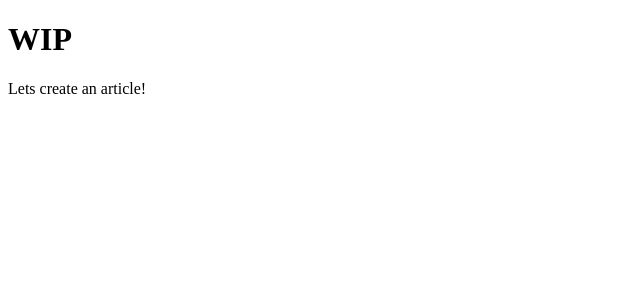
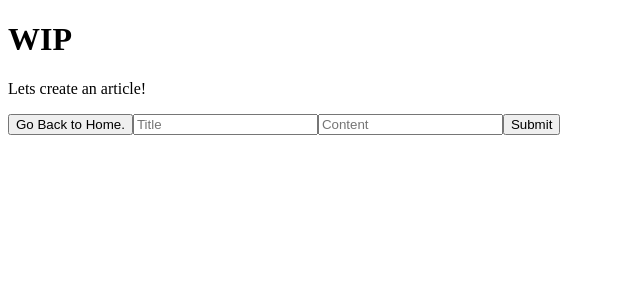
Before and after one commit to Ga-Alves/open-doc, a React (Vite) app in the folder web-client/: page / in a window 1280 px wide. Both pictures are taken after a click on the button "Create Article". Shown: the top 300 px of the page, without its empty margins (0-640 px from the left). Built offline with nearby package versions, Linux system fonts and the light colour scheme; no server answers.

Commit message:
feat: :sparkles: add wireup with article creation

```diff
--- a/web-client/src/api-client/@tanstack/react-query.gen.ts
+++ b/web-client/src/api-client/@tanstack/react-query.gen.ts
@@ -1,10 +1,10 @@
 // This file is auto-generated by @hey-api/openapi-ts
 
-import { type DefaultError, queryOptions } from '@tanstack/react-query';
+import { type DefaultError, queryOptions, type UseMutationOptions } from '@tanstack/react-query';
 
 import { client } from '../client.gen';
-import { getArticles, type Options } from '../sdk.gen';
-import type { GetArticlesData, GetArticlesResponse } from '../types.gen';
+import { createArticle, getArticles, type Options } from '../sdk.gen';
+import type { CreateArticleData, CreateArticleResponse, GetArticlesData, GetArticlesResponse } from '../types.gen';
 
 export type QueryKey<TOptions extends Options> = [
     Pick<TOptions, 'baseUrl' | 'body' | 'headers' | 'path' | 'query'> & {
@@ -53,3 +53,17 @@ export const getArticlesOptions = (options?: Options<GetArticlesData>) => queryO
     },
     queryKey: getArticlesQueryKey(options)
 });
+
+export const createArticleMutation = (options?: Partial<Options<CreateArticleData>>): UseMutationOptions<CreateArticleResponse, DefaultError, Options<CreateArticleData>> => {
+    const mutationOptions: UseMutationOptions<CreateArticleResponse, DefaultError, Options<CreateArticleData>> = {
+        mutationFn: async (fnOptions) => {
+            const { data } = await createArticle({
+                ...options,
+                ...fnOptions,
+                throwOnError: true
+            });
+            return data;
+        }
+    };
+    return mutationOptions;
+};
--- a/web-client/src/api-client/index.ts
+++ b/web-client/src/api-client/index.ts
@@ -1,4 +1,4 @@
 // This file is auto-generated by @hey-api/openapi-ts
 
-export { getArticles, type Options } from './sdk.gen';
-export type { ArticleResponseDto, ClientOptions, GetArticlesData, GetArticlesResponse, GetArticlesResponses } from './types.gen';
+export { createArticle, getArticles, type Options } from './sdk.gen';
+export type { ArticleResponseDto, ClientOptions, CreateArticleData, CreateArticleRequestDto, CreateArticleResponse, CreateArticleResponses, GetArticlesData, GetArticlesResponse, GetArticlesResponses } from './types.gen';
--- a/web-client/src/api-client/sdk.gen.ts
+++ b/web-client/src/api-client/sdk.gen.ts
@@ -2,7 +2,7 @@
 
 import type { Client, Options as Options2, TDataShape } from './client';
 import { client } from './client.gen';
-import type { GetArticlesData, GetArticlesResponses } from './types.gen';
+import type { CreateArticleData, CreateArticleResponses, GetArticlesData, GetArticlesResponses } from './types.gen';
 
 export type Options<TData extends TDataShape = TDataShape, ThrowOnError extends boolean = boolean> = Options2<TData, ThrowOnError> & {
     /**
@@ -19,3 +19,12 @@ export type Options<TData extends TDataShape = TDataShape, ThrowOnError extends
 };
 
 export const getArticles = <ThrowOnError extends boolean = false>(options?: Options<GetArticlesData, ThrowOnError>) => (options?.client ?? client).get<GetArticlesResponses, unknown, ThrowOnError>({ url: '/api/v1/articles', ...options });
+
+export const createArticle = <ThrowOnError extends boolean = false>(options: Options<CreateArticleData, ThrowOnError>) => (options.client ?? client).post<CreateArticleResponses, unknown, ThrowOnError>({
+    url: '/api/v1/articles',
+    ...options,
+    headers: {
+        'Content-Type': 'application/json',
+        ...options.headers
+    }
+});
--- a/web-client/src/pages/private/create-article/create-article.tsx
+++ b/web-client/src/pages/private/create-article/create-article.tsx
@@ -1,9 +1,33 @@
+import { useNavigate } from "react-router";
+import useCreateArticle from "./hooks/use-create-article";
+import { OPEN_DOCS_ROUTE } from "@/utils/constants";
+
 export default function CreateArticle() {
+  const { title, setTitle, content, setContent, submitForm } =
+    useCreateArticle();
+
+  const navigate = useNavigate();
   return (
     <div>
       <h1>WIP</h1>
 
       <p>Lets create an article!</p>
+      <button onClick={() => navigate(OPEN_DOCS_ROUTE.HOME)}>
+        Go Back to Home.
+      </button>
+      <input
+        type="text"
+        value={title}
+        placeholder="Title"
+        onChange={(e) => setTitle(e.target.value)}
+      />
+      <input
+        type="text"
+        value={content}
+        placeholder="Content"
+        onChange={(e) => setContent(e.target.value)}
+      />
+      <button onClick={submitForm}> Submit</button>
     </div>
   );
 }
--- /dev/null
+++ b/web-client/src/pages/private/create-article/hooks/use-create-article.ts
@@ -0,0 +1,38 @@
+import { createArticleMutation } from "@/api-client/@tanstack/react-query.gen";
+import { useMutation } from "@tanstack/react-query";
+import { useCallback, useState } from "react";
+
+export default function useCreateArticle() {
+  const mutation = useMutation(createArticleMutation());
+
+  const [title, setTitle] = useState("");
+  const [content, setContent] = useState("");
+
+  const submitForm = useCallback(() => {
+    if (!Boolean(title) || !Boolean(content)) {
+      window.alert("Please fill all the required fields!");
+      return;
+    }
+
+    mutation
+      .mutateAsync({
+        body: {
+          content,
+          title,
+        },
+      })
+      .then(() => {
+        setTitle("");
+        setContent("");
+      });
+  }, [content, title, mutation]);
+
+  return {
+    content,
+    mutation,
+    setContent,
+    setTitle,
+    submitForm,
+    title,
+  };
+}
```
Also changed, not shown: web-client/src/api-client/types.gen.ts (+21 -0 lines).
